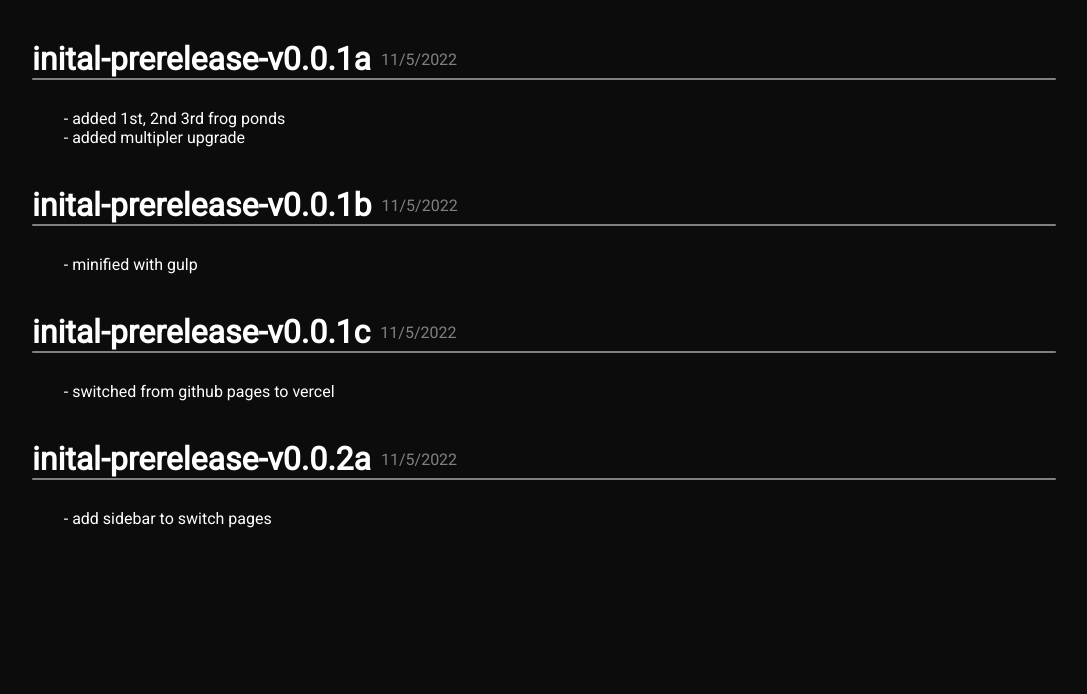
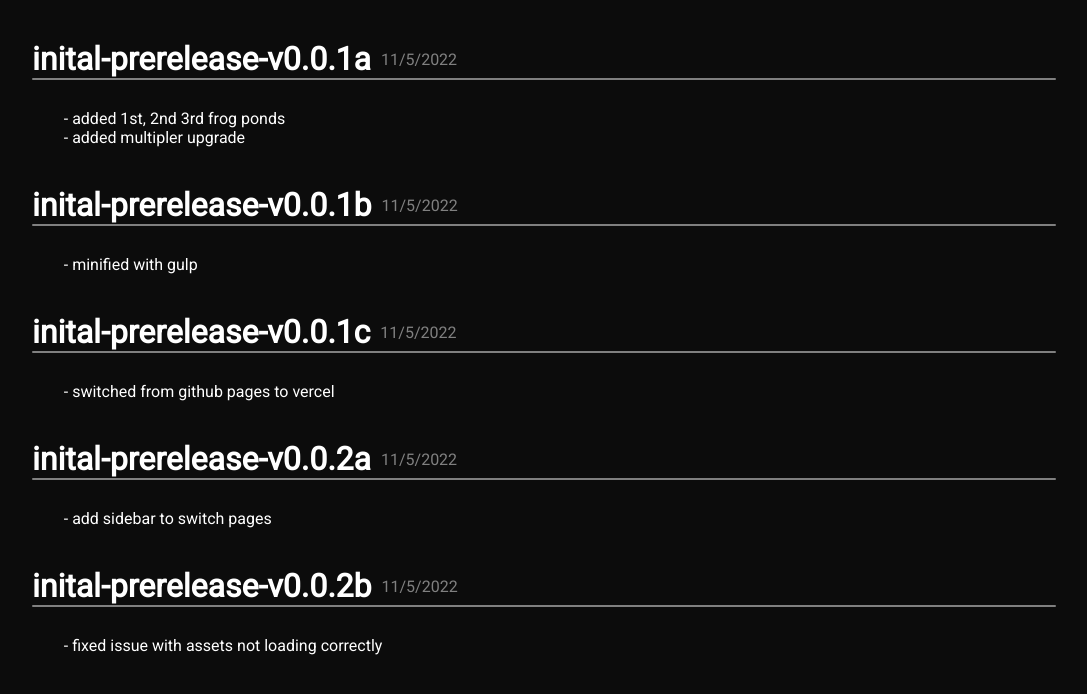
Before and after one commit to frog1123/frog-incremental-v2, a website: page changelog/index.html in a window 1280 px wide. Shown: the whole page, without its empty margins (96-1183 px from the left). Drawn offline with Linux system fonts and the light colour scheme.

Commit message:
Update index.html

```diff
--- a/changelog/index.html
+++ b/changelog/index.html
@@ -52,6 +52,16 @@
         - add sidebar to switch pages
       </p>
     </div>
+    <div id="inital-prerelease-v0.0.2b" class="changelog-container">
+      <div class="changelog-title-container">
+        <h1>inital-prerelease-v0.0.2b</h1>
+        <p>11/5/2022</p>
+      </div>
+      <div class="line"></div>
+      <p class="changelog-content">
+        - fixed issue with assets not loading correctly
+      </p>
+    </div>
   </div>
 </body>
 
```
